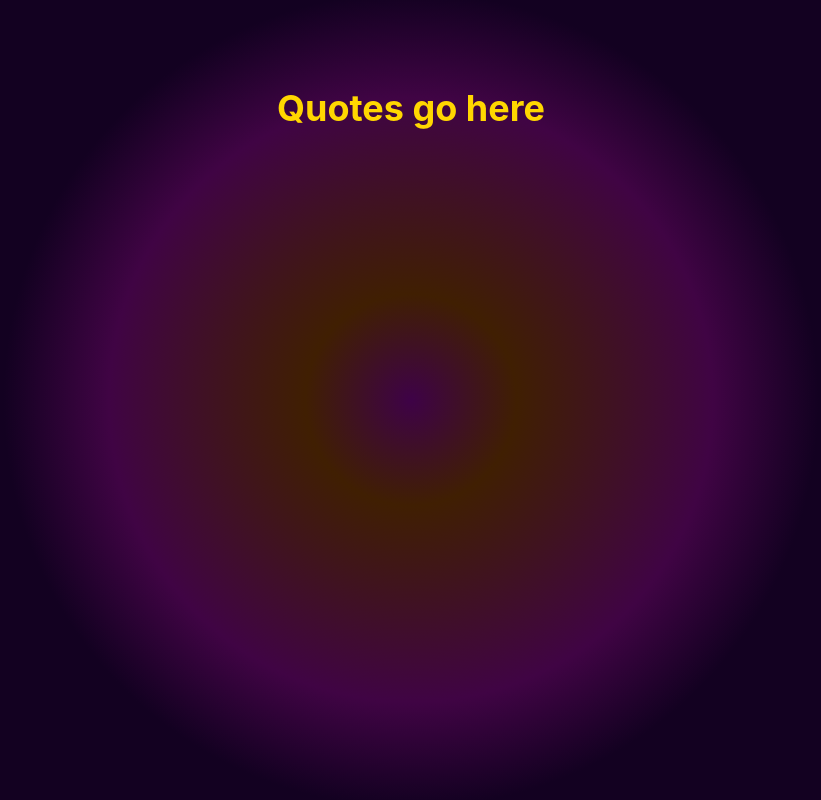
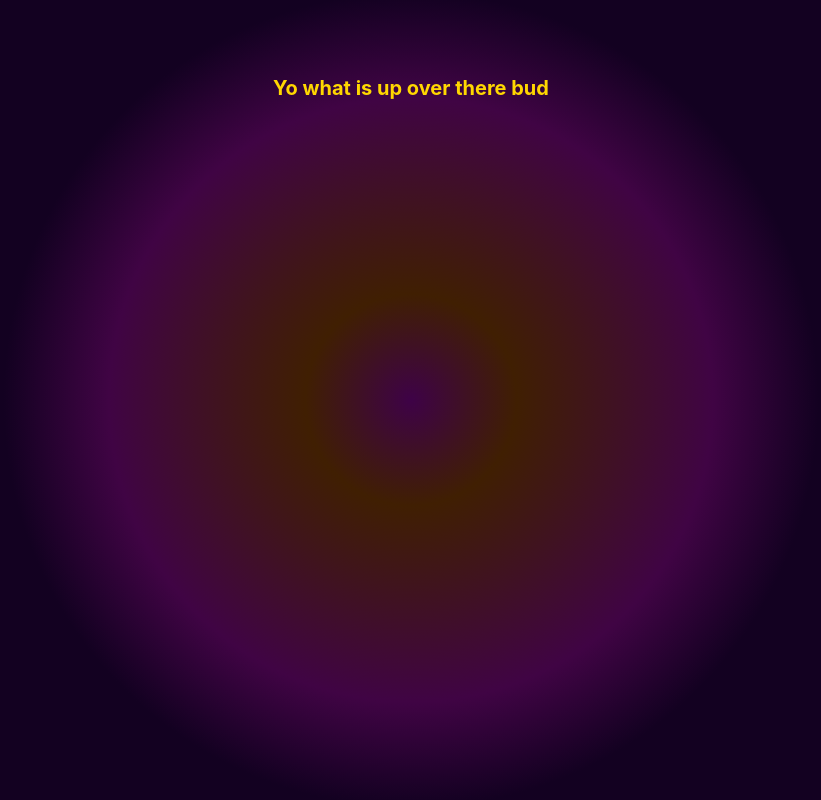
Before and after one commit to KajalTomar/ryan, a React (Create React App) app in the folder ryan/: page / in a window 1280 px wide. Shown: the whole page, without its empty margins (229-1050 px from the left). Built offline with nearby package versions, Linux system fonts and the light colour scheme.

Commit message:
im tired

```diff
--- a/ryan/src/components/Quote.js
+++ b/ryan/src/components/Quote.js
@@ -3,7 +3,7 @@ import React from 'react';
 const Quote = () => {
 	return(
 		<div className="Quote" style={{display: 'flex', justifyContent: 'center'}}>
-			<h1 className='f2 dim yellow pa5'>Quotes go here</h1>
+			<h1 className='f4 dim yellow pt5 pb0'>Yo what is up over there bud</h1>
 		</div>
 	);
 }
```
Also changed, not shown: ryan/src/components/Streak.js (+6 -3 lines), ryan/src/components/flame.gif (added).
